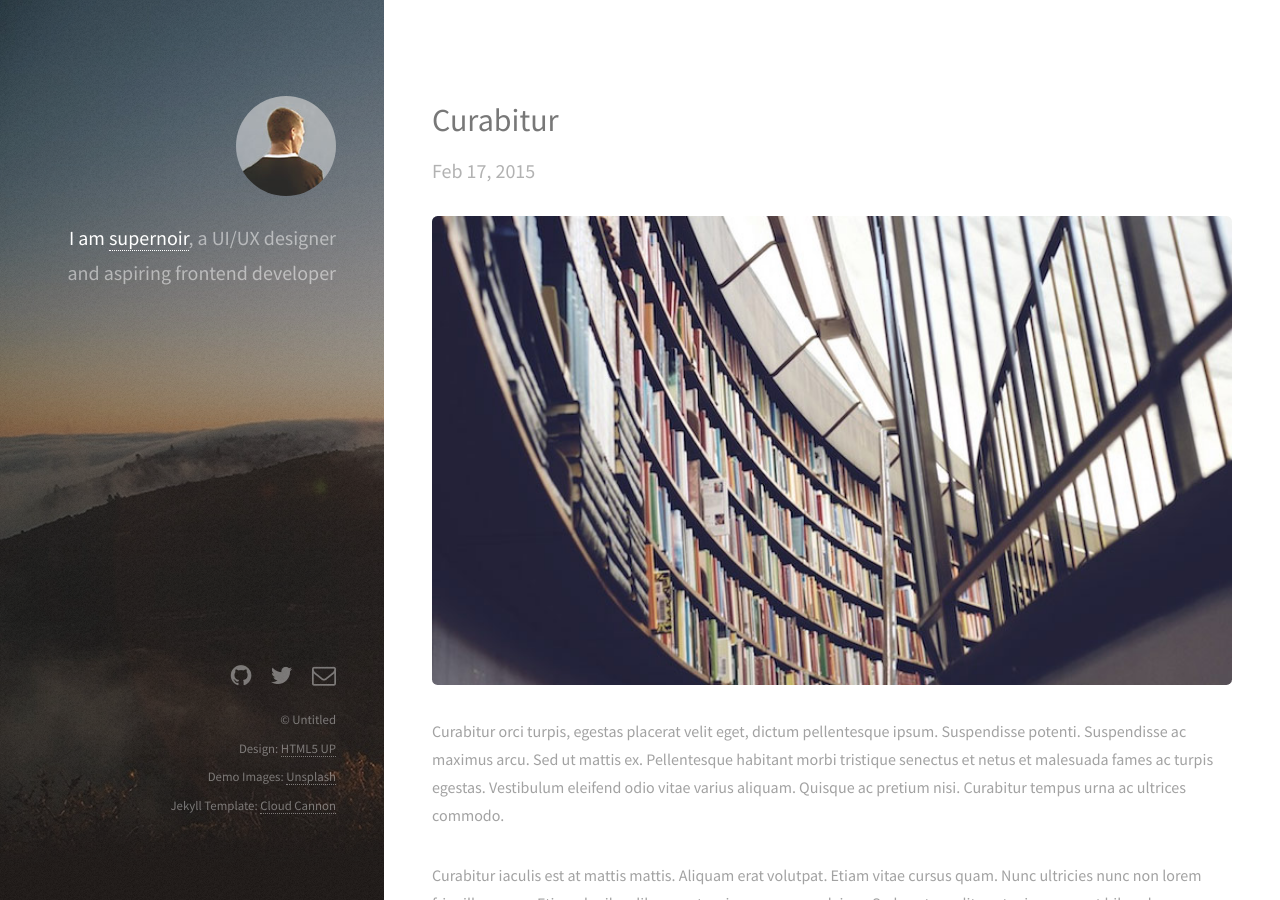
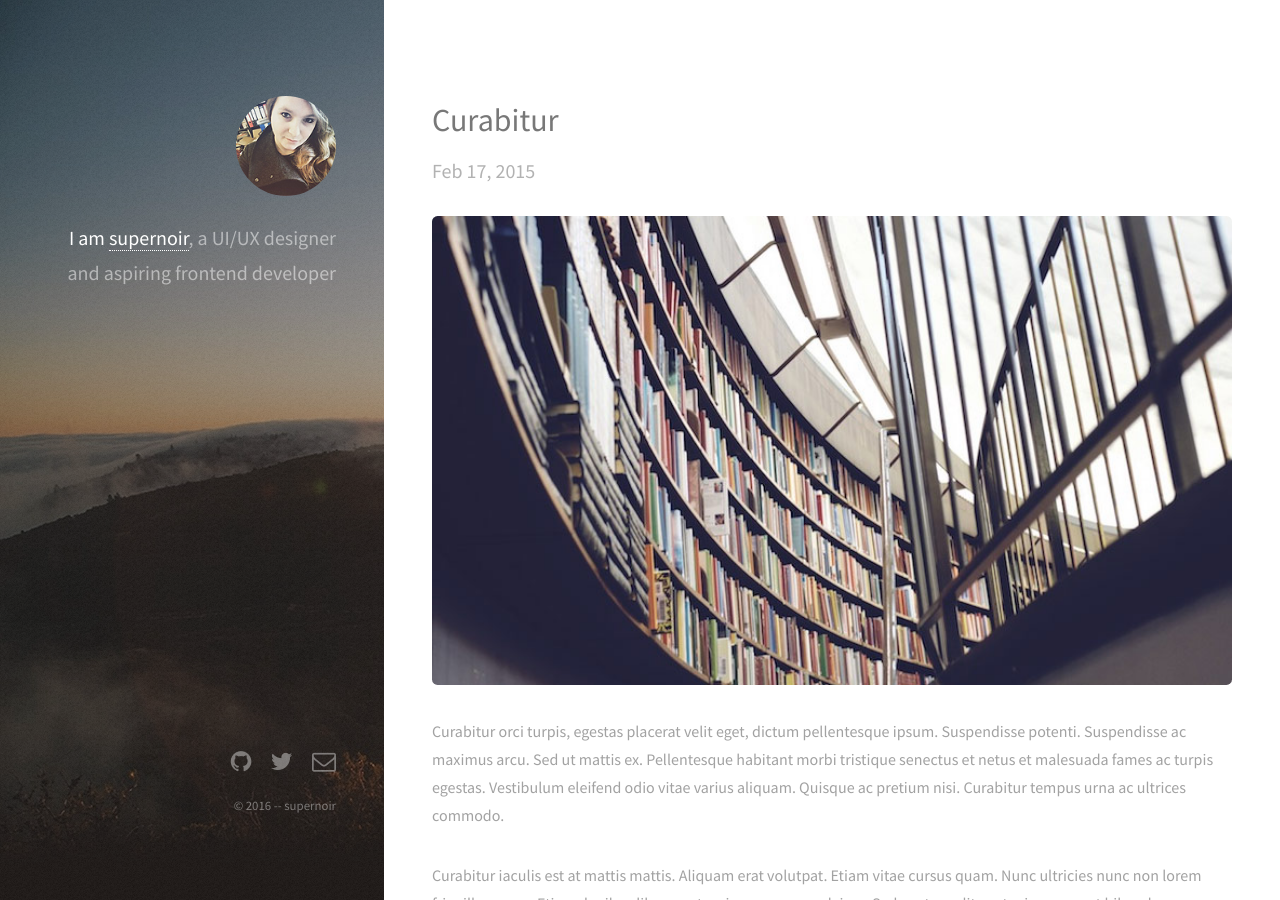
Before and after one commit to supernoir/supernoir.github.io, a Jekyll site: the page built from index.html, in a window 1280 px wide and 900 px high. Built offline with Jekyll 4.4.1, drawn with Linux system fonts in a browser that asks for light colours.

Commit message:
adds avatar

```diff
--- a/_layouts/default.html
+++ b/_layouts/default.html
@@ -89,10 +89,7 @@
               {% endif %}
             </ul>
             <ul class="copyright">
-                <li>&copy; Untitled</li>
-                <li>Design: <a href="http://html5up.net">HTML5 UP</a></li>
-                <li>Demo Images: <a href="https://unsplash.com/">Unsplash</a></li>
-                <li>Jekyll Template: <a href="http://cloudcannon.com">Cloud Cannon</a></li>
+                <li>&copy; 2016 -- supernoir</li>
             </ul>
         </footer>
 
```
Also changed, not shown: images/avatar.jpg.
